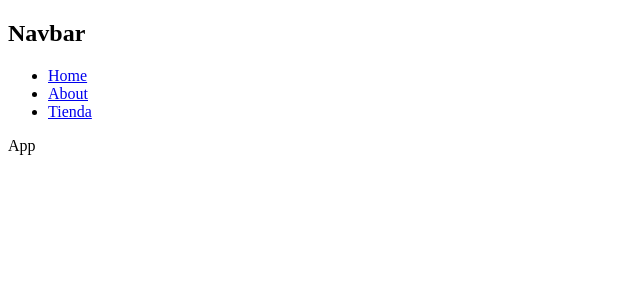
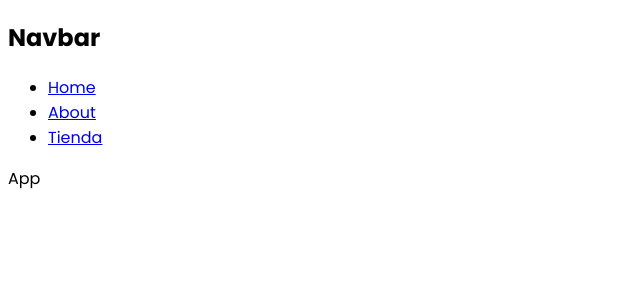
Before and after one commit to leonardoGit99/nextJs, a Next.js app in the folder nextjs-project/: page / in a window 1280 px wide. Shown: the top 300 px of the page, without its empty margins (0-640 px from the left). Built offline with nearby package versions, Linux system fonts and the light colour scheme.

Commit message:
Add fonts

```diff
--- a/nextjs-project/app/layout.jsx
+++ b/nextjs-project/app/layout.jsx
@@ -1,5 +1,5 @@
-
 import Navbar from "@/components/Navbar";
+import { Poppins } from "next/font/google";
 
 export const metadata = {
   title: "Mi tienda con Nextjs",
@@ -7,10 +7,16 @@
   keywords: 'tienda nextjs'
 };
 
+const poppins = Poppins({
+  weight:["300", "400", "500", "700"],
+  styles: ["italic", "normal"],
+  subsets:["latin"]
+})
+
 export default function RootLayout({ children }) {
   return (
     <html lang="en">
-      <body>
+      <body className={poppins.className}>
         <Navbar />
         {children}
       </body>
```
